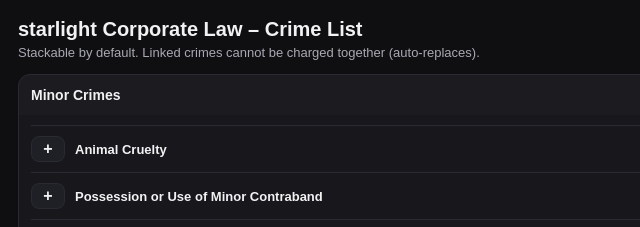
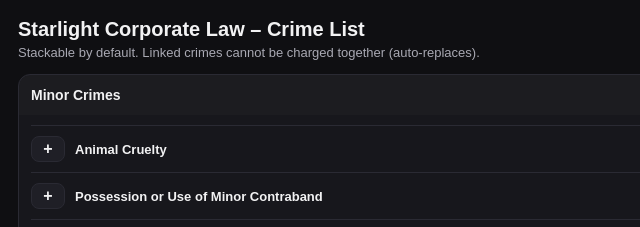
Before and after one commit to Raze500/Starlight-Corporate-Law, a plain HTML site: page index.html in a window 1280 px wide. Shown: the top 227 px of the page, 0-640 px from the left. Drawn offline with Linux system fonts and the light colour scheme.

Commit message:
Fix HTML formatting and ensure proper structure

```diff
--- a/index.html
+++ b/index.html
@@ -13,7 +13,7 @@
     <!-- izquierdaA: Crime List ONLY -->
     <section class="left">
       <header class="leftHeader">
-        <h1>starlight Corporate Law – Crime List</h1>
+        <h1>Starlight Corporate Law – Crime List</h1>
         <p class="subtle">
           Stackable by default. Linked crimes cannot be charged together (auto-replaces).
         </p>
@@ -102,4 +102,5 @@
     </div>
 
 </body>
+
 </html>
```
